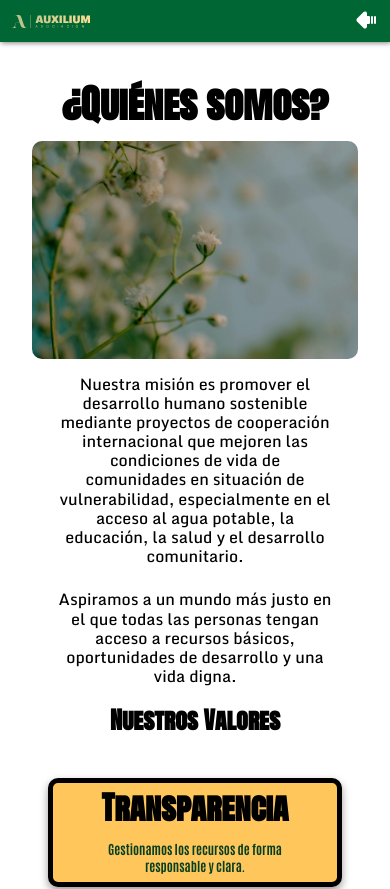
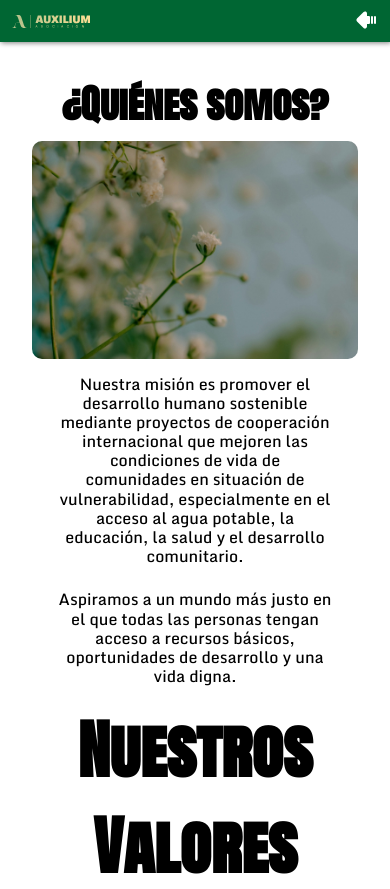
Before and after one commit to Tenvid/AuxiliumFundacionWeb, a React (Vite) app in the folder AuxilliumWeb/frontend/auxilium-web/: page /about-us in a window 390 px wide. Shown: the top 889 px of the page. Built offline with nearby package versions, Linux system fonts and the light colour scheme.

Commit message:
style(about us): make subtitles bigger in small resolutions

```diff
--- a/AuxilliumWeb/frontend/auxilium-web/src/pages/about-us/AboutUs.module.css
+++ b/AuxilliumWeb/frontend/auxilium-web/src/pages/about-us/AboutUs.module.css
@@ -29,7 +29,7 @@
 
 .aboutUsSubtitle {
   font-family: AntonSC;
-  font-size: clamp(1.5rem, 5vw, 10rem);
+  font-size: clamp(4rem, 5vw, 7rem);
   text-align: center;
 }
 
```
